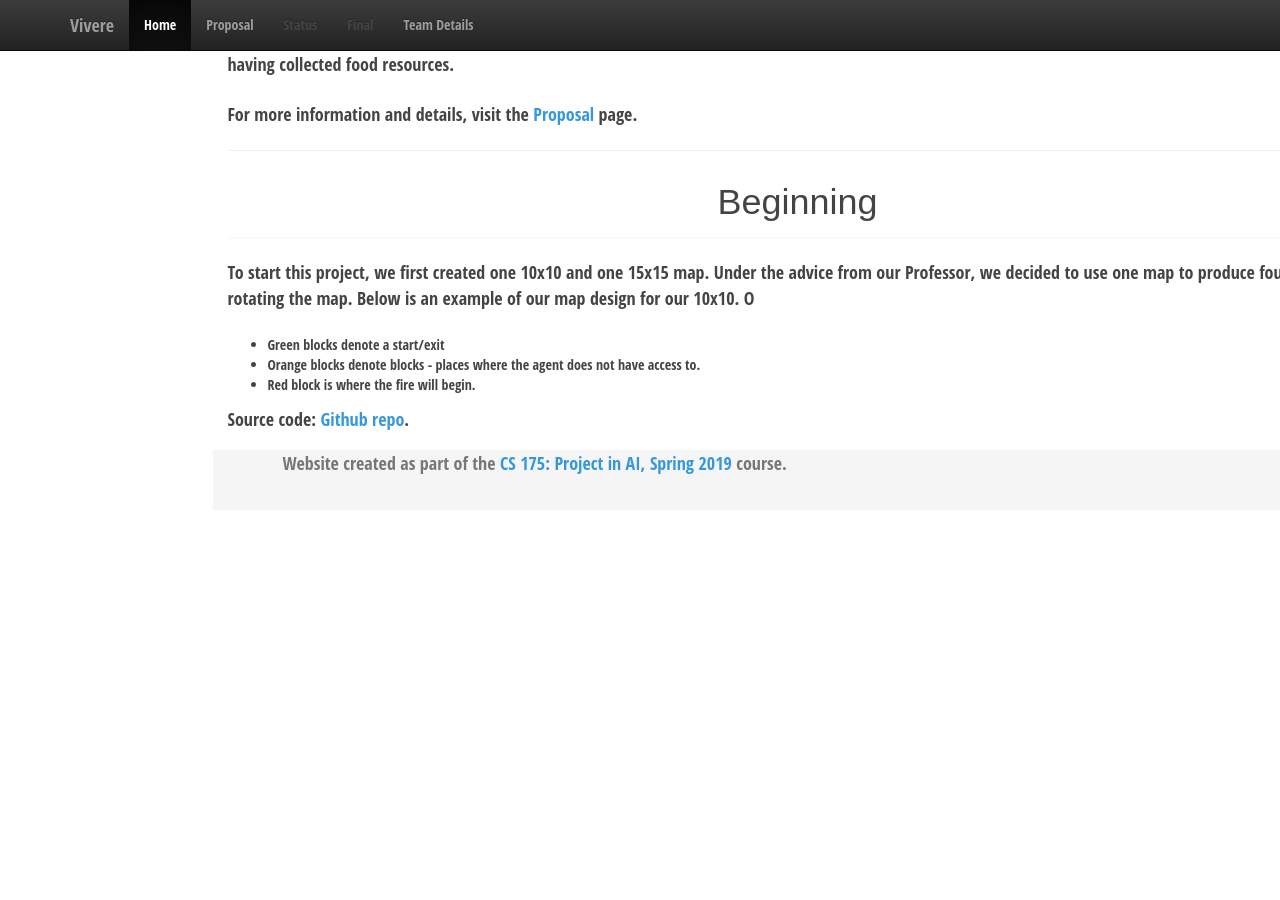
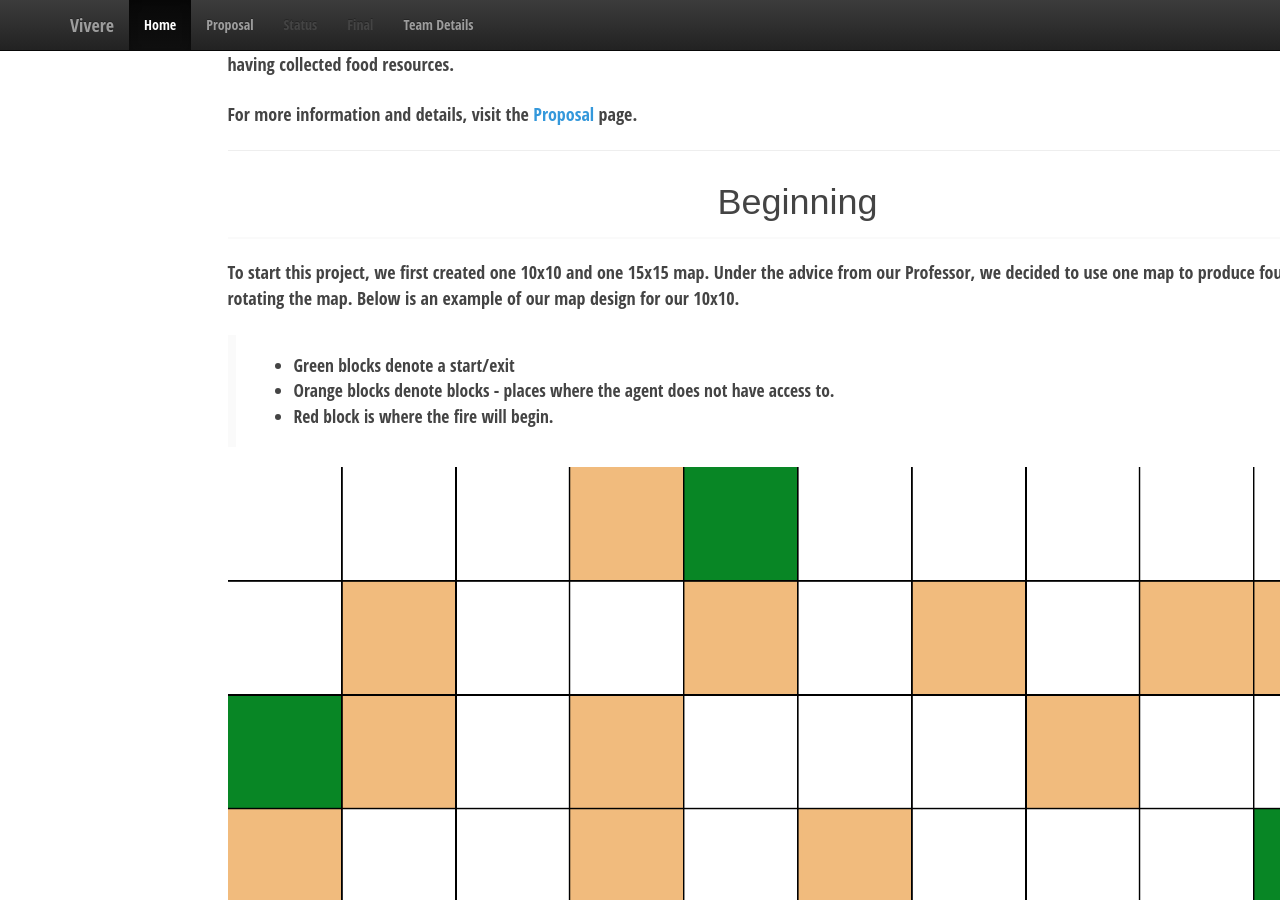
Before and after one commit to Enhjin/Vivere, a Jekyll site: the page built from docs/index.md, in a window 1280 px wide and 900 px high, scrolled down 879 px. Built offline with Jekyll 4.4.1, drawn with Linux system fonts in a browser that asks for light colours; before the commit the page ends 1389 px from its top, so only the background shows below that.

Commit message:
Update index.md

```diff
--- a/docs/index.md
+++ b/docs/index.md
@@ -3,7 +3,9 @@ layout: default
 title:  Home
 ---
 
+{:.center}
 ![alt text](https://gonintendo.com/system/file_uploads/uploads/000/041/527/original/minecraft-600x333.png "Minecraft")
+
 
 
 ### Welcome to Viviere's Team Page!
@@ -24,11 +26,14 @@ For more information and details, visit the [Proposal](proposal.html) page.
 ---
 
 ### Beginning
-To start this project, we first created one 10x10 and one 15x15 map. Under the advice from our Professor, we decided to use one map to produce four maps by rotating the map. Below is an example of our map design for our 10x10. O
+To start this project, we first created one 10x10 and one 15x15 map. Under the advice from our Professor, we decided to use one map to produce four maps by rotating the map. Below is an example of our map design for our 10x10.
 
-* Green blocks denote a start/exit
-* Orange blocks denote blocks - places where the agent does not have access to.
-* Red block is where the fire will begin.
+> * Green blocks denote a start/exit
+> * Orange blocks denote blocks - places where the agent does not have access to.
+> * Red block is where the fire will begin.
+
+{: .center-image, height="500px", width="500px"}
+![alt text](https://raw.githubusercontent.com/Enhjin/Vivere/master/10x10.jpg "10x10")
 
 Source code: [Github repo](https://github.com/Enhjin/Vivere "Github repo").
 
```
